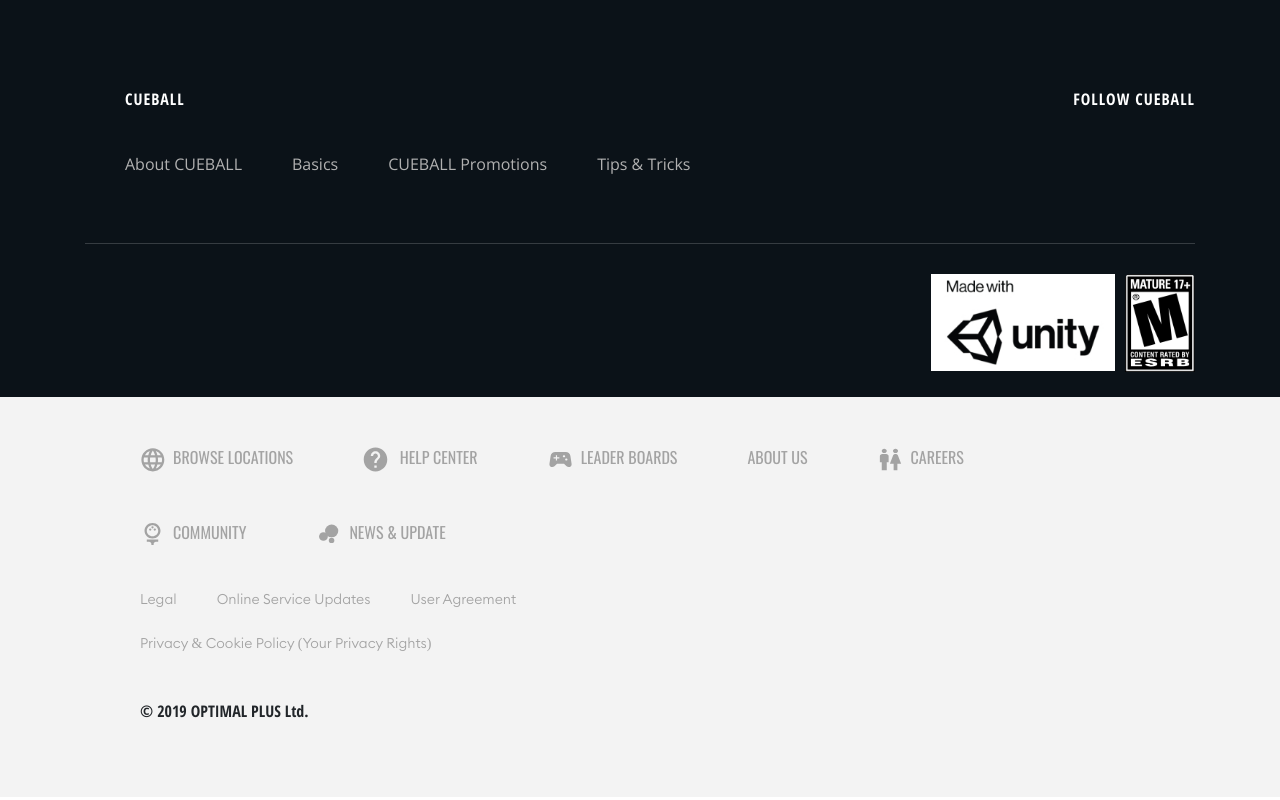
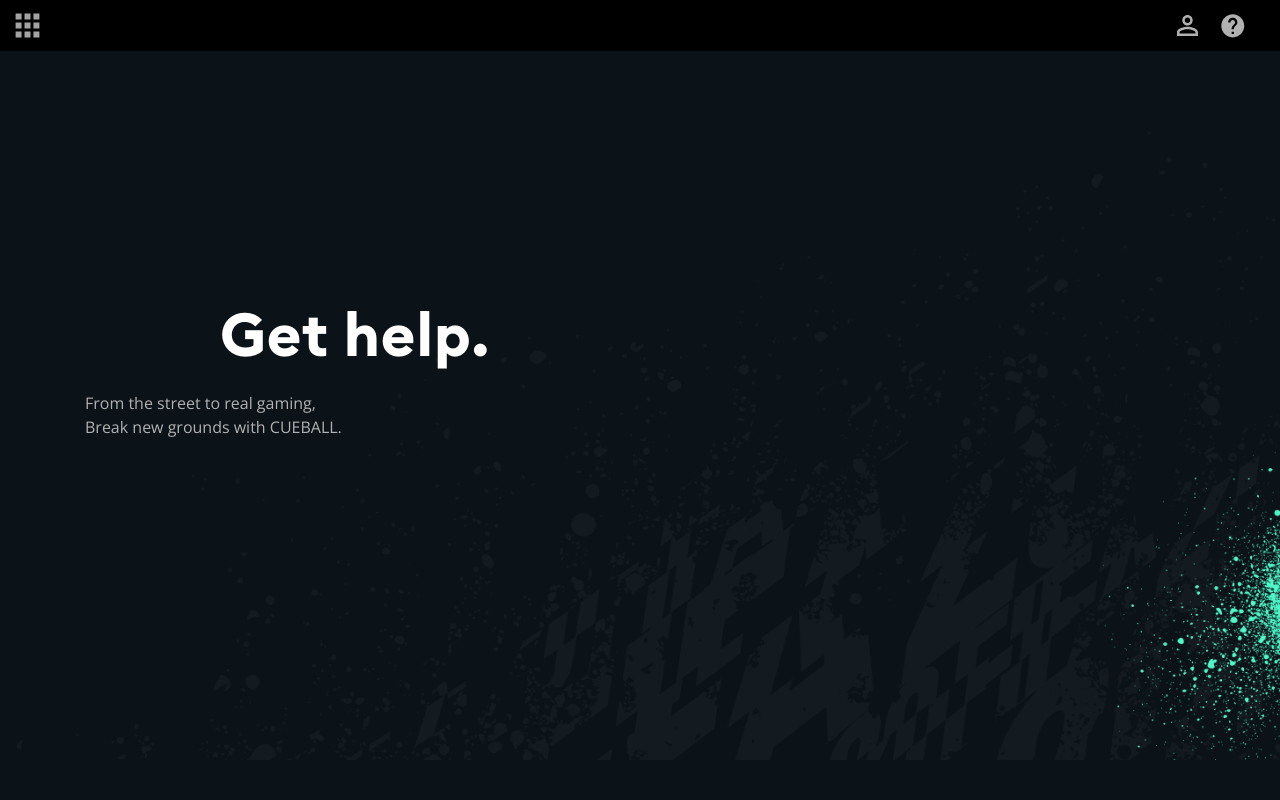
Before and after one commit to skybrandevs/cueball, a React (Create React App) app: page /help in a window 1280 px wide. Shown: the top 800 px of the page. Built offline with nearby package versions, Linux system fonts and the light colour scheme.

Commit message:
added new changes

```diff
--- a/src/App.css
+++ b/src/App.css
@@ -1683,3 +1683,23 @@
   outline: none !important;
 
   }
+
+
+/* css for help page */
+
+
+
+  .fancy-bac-2{
+
+background-image: url("images/help.png");
+height:95vh;
+background-size: cover;
+background-repeat: no-repeat;
+  }
+
+
+  .mrg-top-help{
+
+margin-top: 250px;
+text-align: center;
+  }
--- a/src/App.js
+++ b/src/App.js
@@ -4,6 +4,7 @@
 import Landing from "./components/pages/landing";
 import Account from "./components/pages/account";
 import Footer from "./components/pages/partials/footer";
+import Help from "./components/pages/help";
 
 
 
@@ -13,6 +14,7 @@
       <Switch>
         <Route exact path="/" component={Landing}/>
         <Route exact path="/account" component={Account}/>
+        <Route exact path="/help" component={Help}/>
       </Switch>
       <Footer/>
     </Router>
--- a/src/components/pages/account.jsx
+++ b/src/components/pages/account.jsx
@@ -3,6 +3,7 @@
 import fb_new from "../../fb_new.svg";
 import canceal from "../../canceal.svg";
 import { Link } from "react-router-dom";
+import Topnav from "./partials/topnav";
 
 
 const Account = () => (
@@ -13,6 +14,8 @@
 
 
 <div className="bac-overall">
+
+    <Topnav/>
 
 <div className="container">
 
--- /dev/null
+++ b/src/components/pages/help.jsx
@@ -0,0 +1,64 @@
+import React from "react";
+import Topnav from "./partials/topnav";
+
+
+
+
+
+
+const Help = () => (
+
+<div>
+
+
+
+<div className="fancy-bac-2">
+
+<Topnav/>
+
+
+<div className="container">
+
+
+<div className="row">
+
+
+<div className="col-sm-6">
+
+
+<h3 className="main-intro mrg-top-help">Get help.</h3>
+
+<p className="sub-intro">From the street to real gaming, <br/>Break new grounds with CUEBALL.</p>
+
+
+
+</div>
+
+<div className="col-sm-6">
+
+
+
+</div>
+
+
+
+
+</div>
+
+
+
+
+</div>
+
+
+
+
+</div>
+
+
+</div>
+
+);
+
+
+export default Help;
--- a/src/components/pages/landing.jsx
+++ b/src/components/pages/landing.jsx
@@ -110,7 +110,7 @@
 
 </div>
 
-
+{/*
 <div className="locations hide-on-mobile">
 
 
@@ -127,6 +127,7 @@
 
 
 </div>
+*/}
 
 {/** end of first section*/}
 
--- a/src/components/pages/partials/footer.jsx
+++ b/src/components/pages/partials/footer.jsx
@@ -86,11 +86,13 @@
 
 <li className="ff"><img src={leader2} className="img-fluid lang zoom"/>LEADER BOARDS</li>
 
+<a href="https://optimalsplus.com/about" target="_blank;">
+<li className="ff">ABOUT US</li>
+</a>
 
-<li className="ff">ABOUT US</li>
-
-
+<a href="https://optimalsplus.com/careers" target="_blank;">
 <li className="ff"><img src={careers} className="img-fluid lang zoom"/>CAREERS</li>
+</a>
 
 <li className="ff"><img src={community} className="img-fluid lang zoom"/>COMMUNITY</li>
 
--- a/src/components/pages/partials/topnav.jsx
+++ b/src/components/pages/partials/topnav.jsx
@@ -2,6 +2,7 @@
 import { Link } from "react-router-dom";
 import profile from "../../../profile.svg";
 import help from "../../../help.svg";
+import home from "../../../home.svg";
 
 
 
@@ -12,12 +13,20 @@
 
 <div className="container-fluid">
 
+    <div className="float-left">
+
+<Link to="/">
+    <img src={home} className="img-fluid icon-small zoom" title="Go back"/>
+</Link>
+
+    </div>
+
 <div className="float-right">
     <Link to="/account">
 <img src={profile} className="img-fluid icon-small zoom" title="My profile"/>
 </Link>
 
-<Link to="/">
+<Link to="/help">
 <img src={help} className="img-fluid icon-small zoom" title="get help"/>
 </Link>
 </div>
```
Also changed, not shown: src/home.svg (added), src/images/help.png (added).
